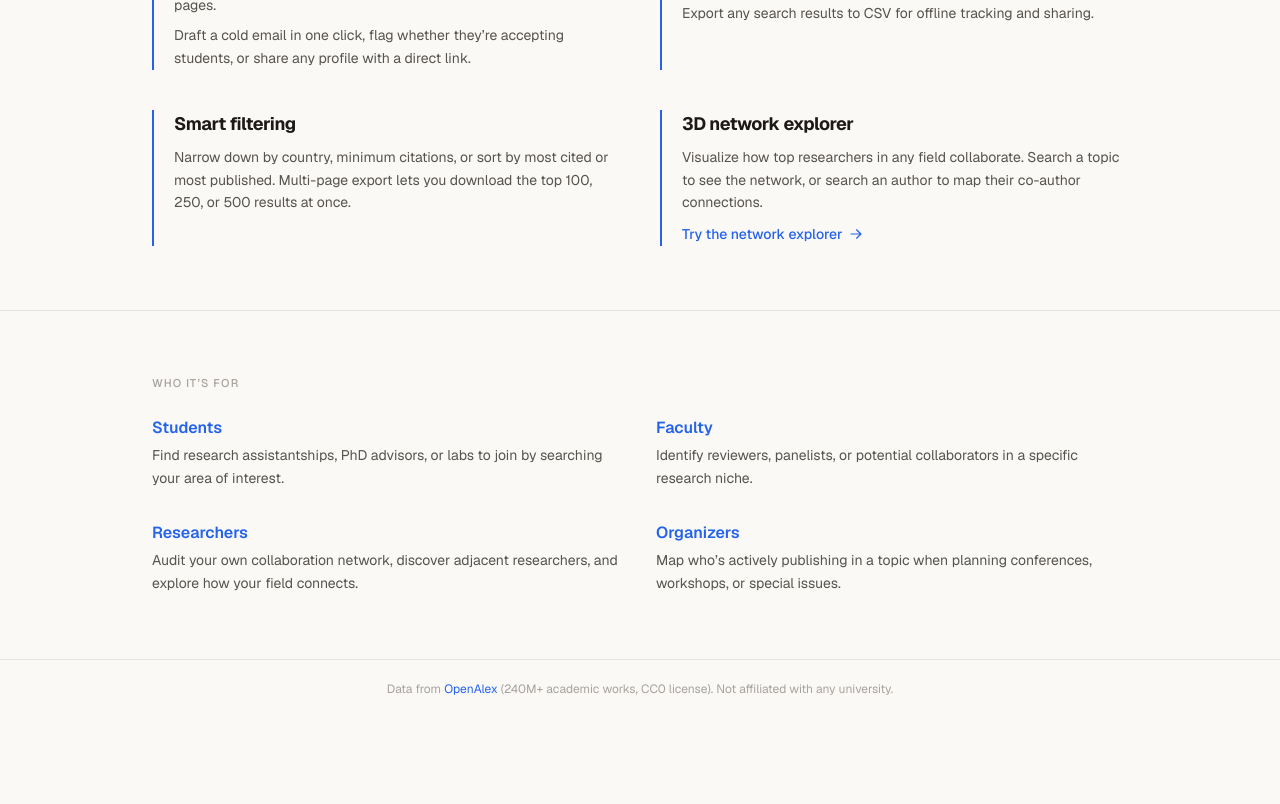
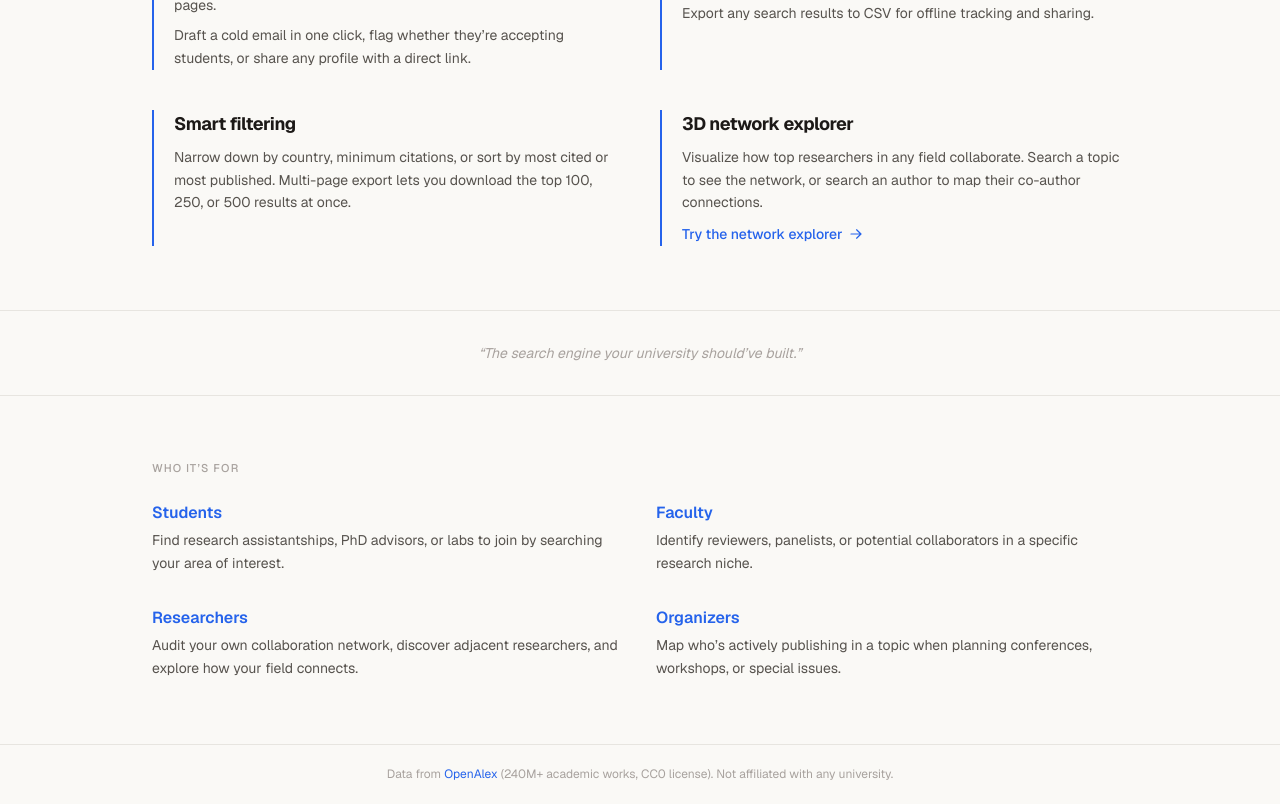
Before and after one commit to sacredvoid/find-research-prof, a Next.js app: page / in a window 1280 px wide. Shown: the part 980-1784 px from the top of the page. Before the commit the page ends 1699 px from the top, so only its background shows below. Built offline with nearby package versions, Linux system fonts and the light colour scheme; no server answers.

Commit message:
Add tagline quote to landing page
"The search engine your university should've built" - placed between
feature deep-dives and Who It's For section for Product Hunt launch.

```diff
--- a/src/app/page.tsx
+++ b/src/app/page.tsx
@@ -198,6 +198,13 @@ export default function Home() {
         </div>
       </section>
 
+      {/* Tagline */}
+      <section className="border-t border-rule py-8">
+        <p className="text-center text-sm italic text-ink-tertiary">
+          &ldquo;The search engine your university should&rsquo;ve built.&rdquo;
+        </p>
+      </section>
+
       {/* Who It's For */}
       <section className="border-t border-rule py-12 sm:py-16">
         <div className="max-w-5xl mx-auto px-6">
```
